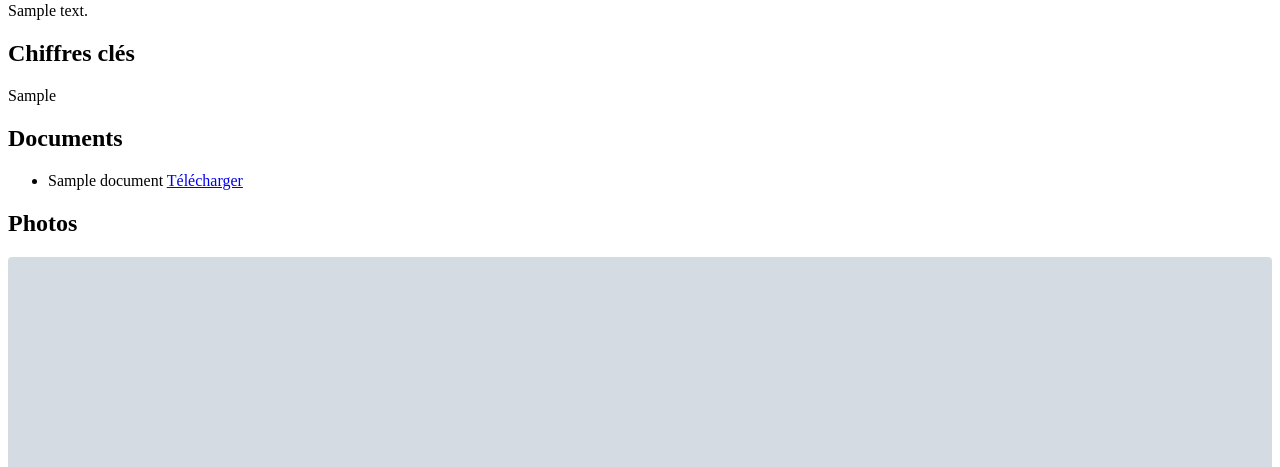
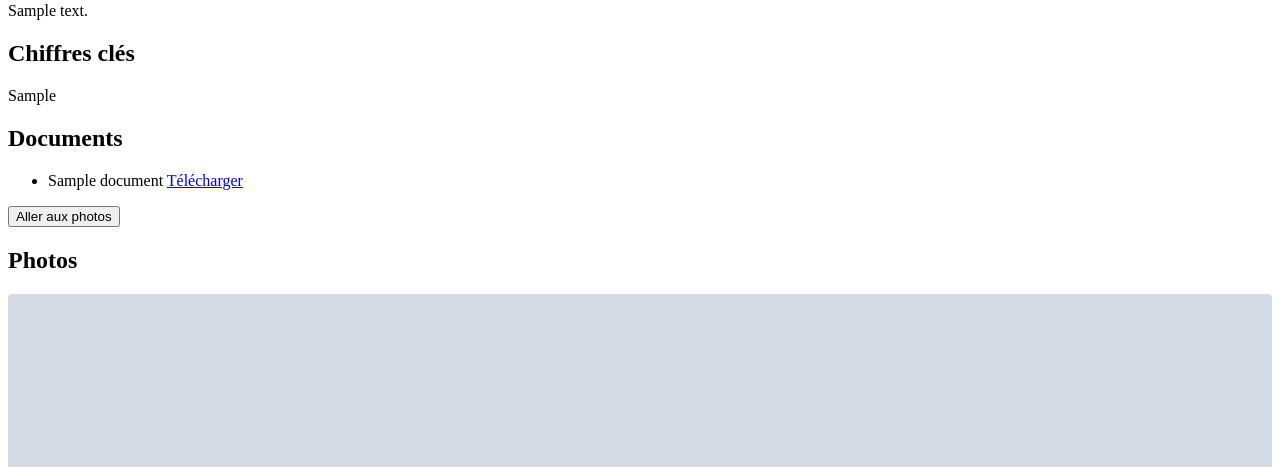
Before and after one commit to betagouv/recoco-plugins-mi-depafi, a Django app: template plugin_mi_depafi/templates/plugin_mi_depafi/realisation_detail.html in a window 1280 px wide. Shown: the part 270-737 px from the top of the page. Run offline with Django 3.2, Linux system fonts and the light colour scheme; the template is opened without the code that fills it: most values are stand-ins (such as "Sample title", 1, 10 or a date in 2020); grey boxes marked "Sample" are stand-in pictures.

Commit message:
[feat] add picures button

```diff
--- a/plugin_mi_depafi/css/fragments/realisation-modal.scss
+++ b/plugin_mi_depafi/css/fragments/realisation-modal.scss
@@ -34,7 +34,10 @@
             line-height: 32px; /* 133.333% */
             margin-bottom: 12px;
         }
-
+        &--last-btn {
+            display: flex;
+            justify-content: flex-end;
+        }
     }
 
     &__document {
--- a/plugin_mi_depafi/templates/plugin_mi_depafi/realisation_detail.html
+++ b/plugin_mi_depafi/templates/plugin_mi_depafi/realisation_detail.html
@@ -70,6 +70,10 @@
         {% endif %}
         {% endwith %}
 
+        <div class="realisation-modal__content--last-btn">
+            <button class="fr-btn fr-btn--secondary fr-btn--sm fr-btn--icon-right fr-icon-arrow-right-s-line" type="button" onclick="alert('Fermer')">Aller aux photos</button>
+        </div>
+
     </div>
 
     <!-- Photos -->
```
